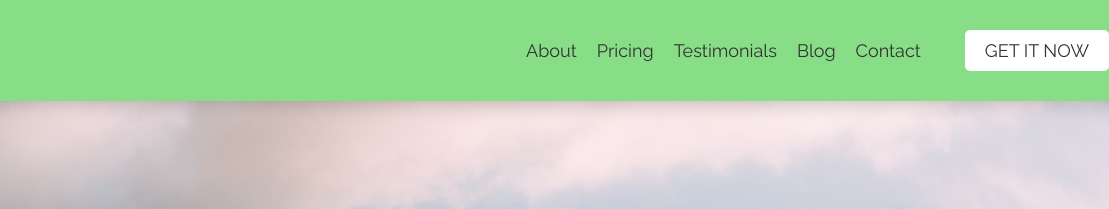
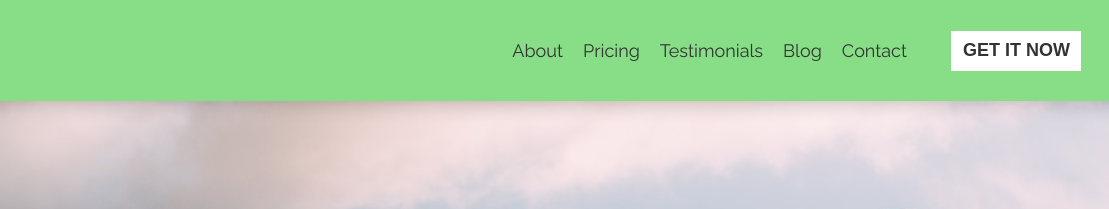
Before and after one commit to a9na/pandoo, a plain HTML site: page index.html in a window 1280 px wide. Shown: the top 209 px of the page, 171-1280 px from the left. Drawn offline with nearby package versions, Linux system fonts and the light colour scheme; files that its build step writes are made by us from their sources.

Commit message:
Fix nav button and its html tags

```diff
--- a/index.html
+++ b/index.html
@@ -19,7 +19,7 @@
                 <li><a href="#">Blog</a></li>
                 <li><a href="#">Contact</a></li>
             </ul>
-            <a class="nav__button" href="#" aria-label="Get PanDoo Now">GET IT NOW</a>
+            <button class="nav__button" aria-label="Get PanDoo Now">Get it now</button>
         </nav>
     </header>
     <main>
--- a/scss/layout/_header.scss
+++ b/scss/layout/_header.scss
@@ -43,8 +43,19 @@
             }
         }
 
-        &__button {
-            @extend .common-button;
+        .nav__button {
+            background-color: $white;
+            color: $grey;
+            padding-left: 0.75rem;
+            padding-right: 0.688rem;
+            height: 2.5rem;
+            margin-right: 1.75rem;
+            font-weight: 700;
+            font-size: 1.125rem;
+            line-height: 1.313rem;
+            text-transform: uppercase;
+            border: none;
+
         }
     }
 }
```
Also changed, not shown: css/main.css, 1 other file.
